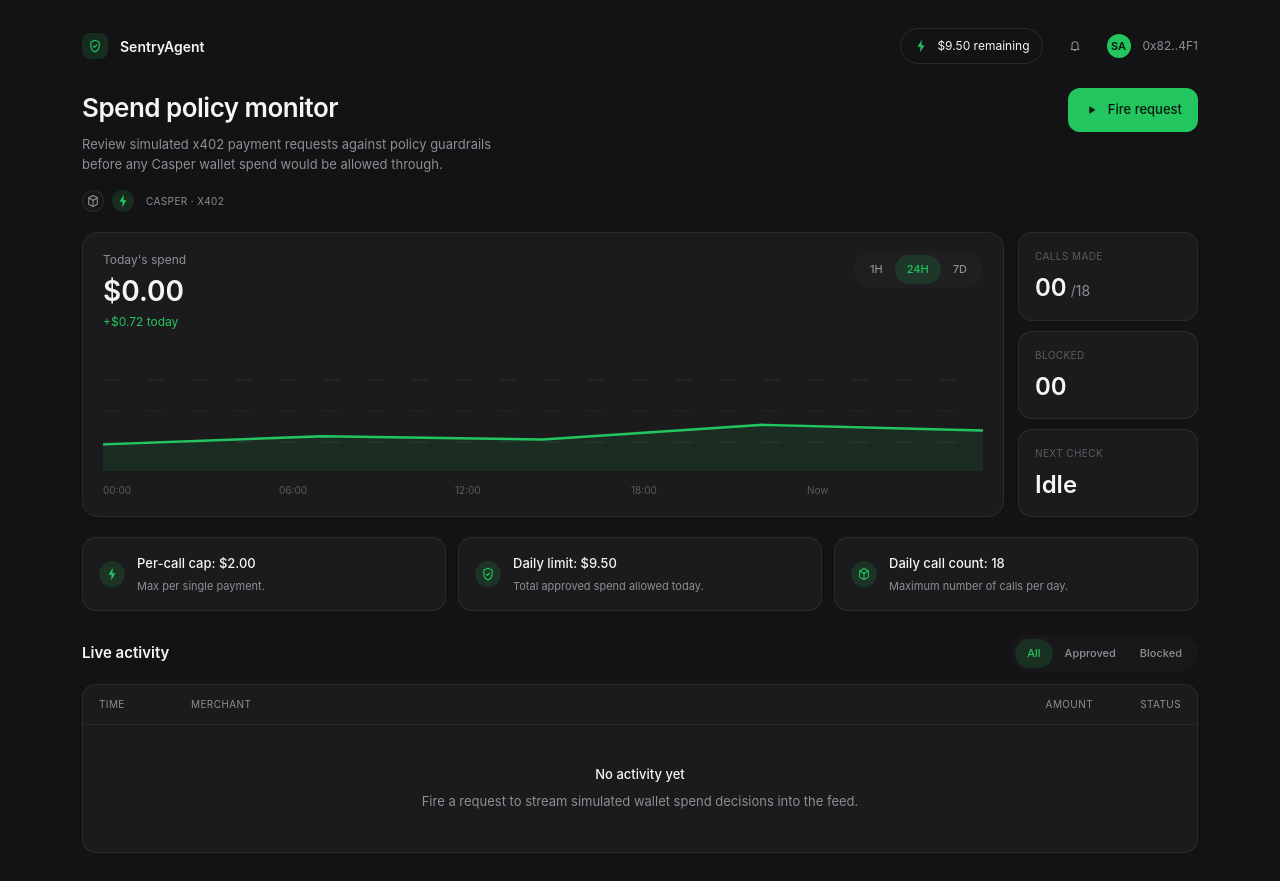
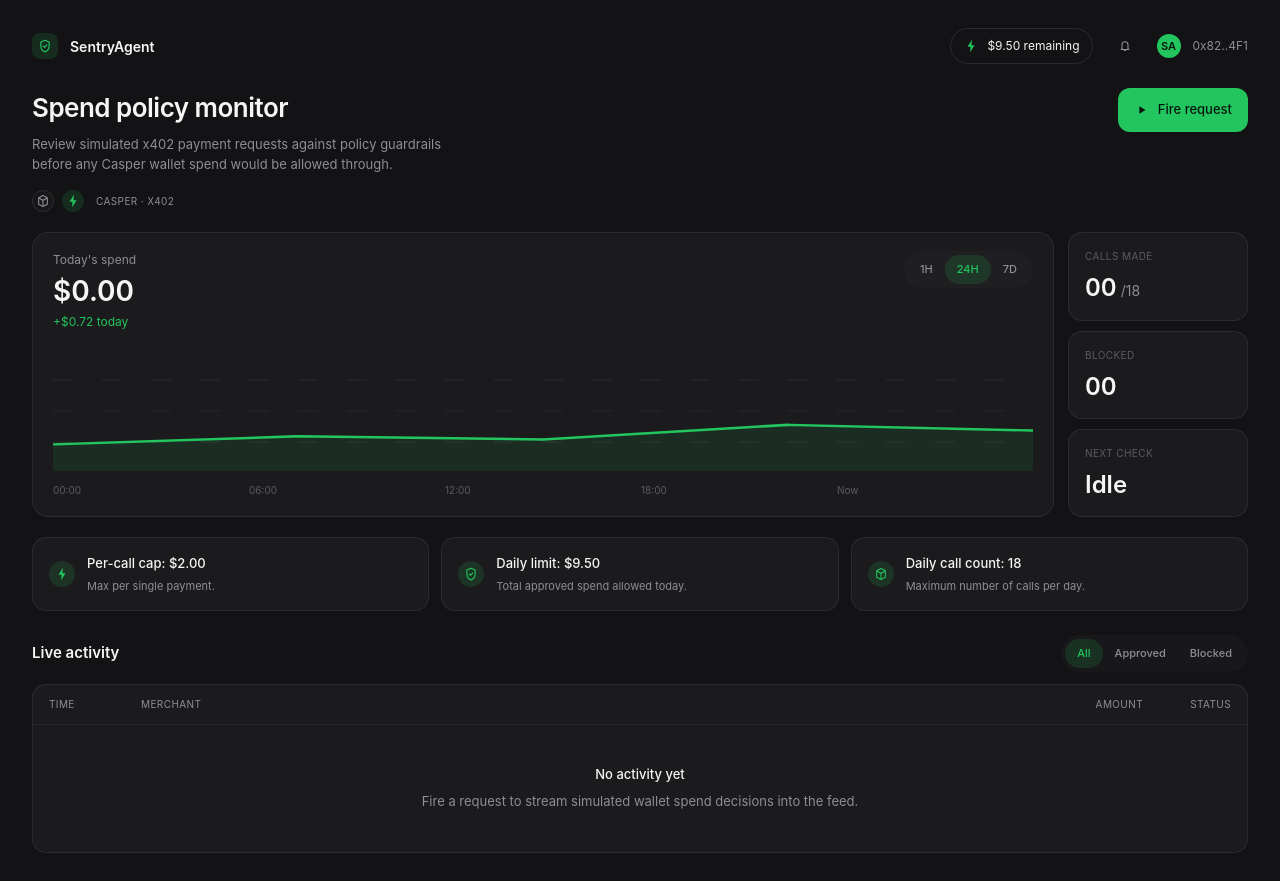
Before and after one commit to onchaindc/Sentry-Agent, a Next.js app: page / in a window 1280 px wide. Built offline with nearby package versions, Linux system fonts and the light colour scheme.

Commit message:
Fix dashboard width constraints

```diff
--- a/app/globals.css
+++ b/app/globals.css
@@ -21,10 +21,12 @@
 }
 
 html {
+  width: 100%;
   background: var(--bg);
 }
 
 body {
+  width: 100%;
   min-height: 100vh;
   margin: 0;
   color: var(--text);
--- a/app/page.tsx
+++ b/app/page.tsx
@@ -399,8 +399,8 @@ export default function Home() {
   const nextCheckLabel = checkingCount ? "Running" : "Idle";
 
   return (
-    <main className="min-h-screen bg-[var(--bg)] text-[var(--text)]">
-      <div className="mx-auto max-w-[1180px] px-5 py-7 sm:px-6 lg:px-8">
+    <main className="min-h-screen w-full bg-[var(--bg)] text-[var(--text)]">
+      <div className="w-full px-5 py-7 sm:px-6 lg:px-8">
         <header className="pb-6">
           <div className="flex flex-col gap-4 lg:flex-row lg:items-center lg:justify-between">
             <div className="flex items-center gap-3">
```
